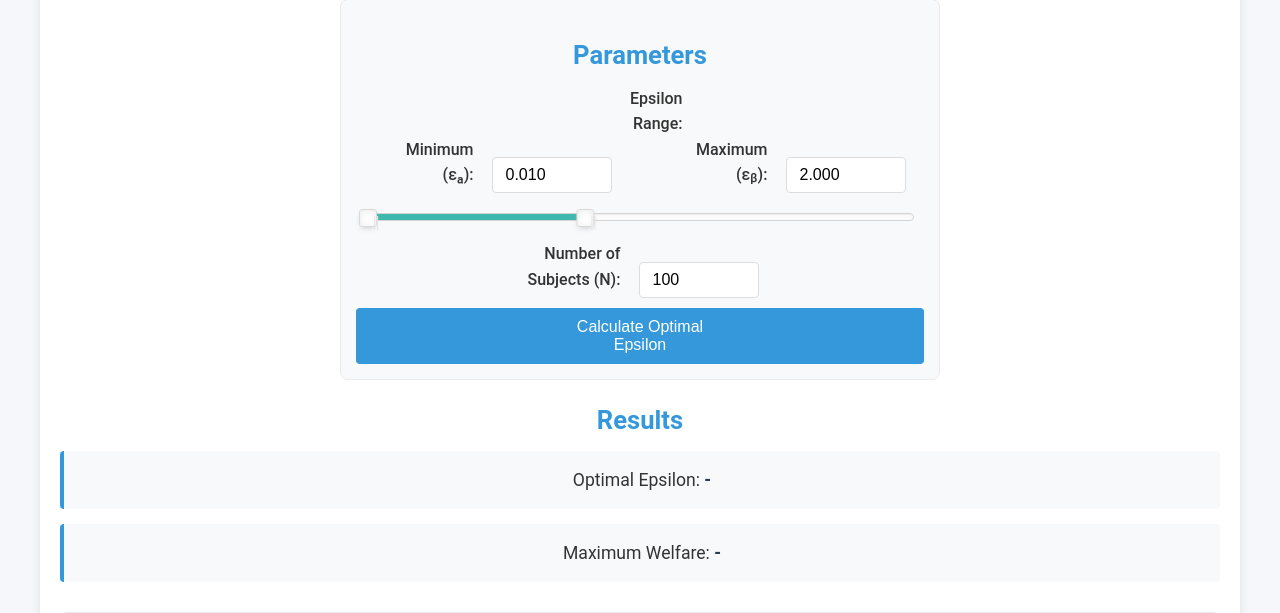
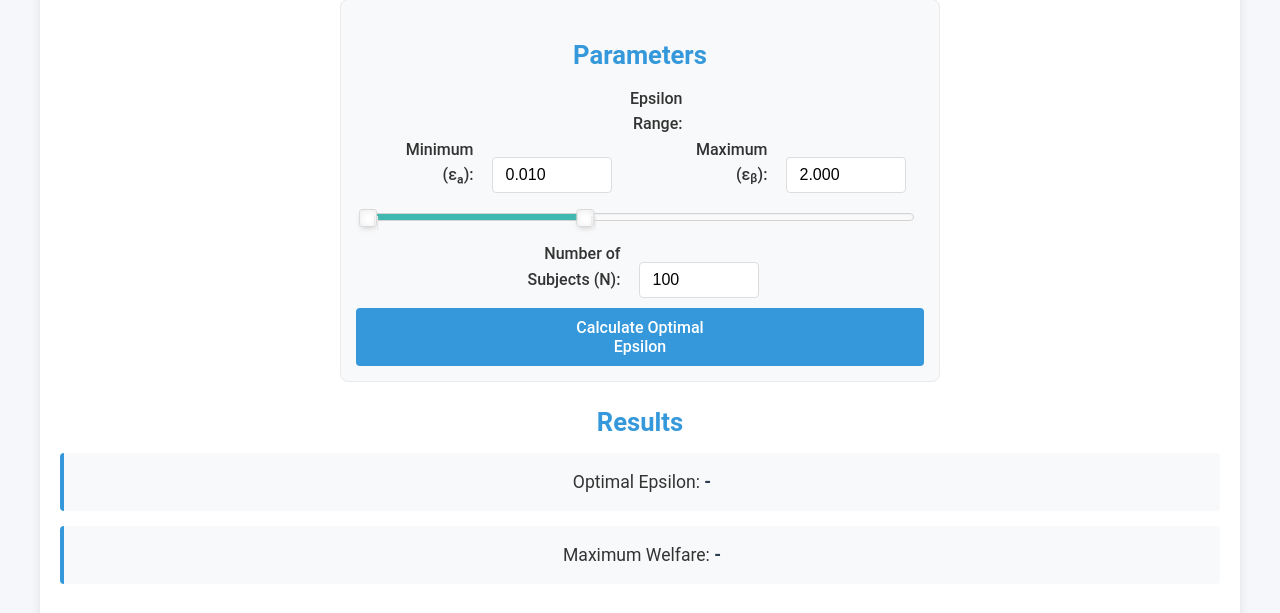
Before and after one commit to jnair37/cs208-tool, a Flask app: page /researchers in a window 1280 px wide. Shown: the part 295-908 px from the top of the page. Run offline with Flask 3, Linux system fonts and the light colour scheme; some libraries are stand-ins or nearby versions.

Commit message:
font standardize

```diff
--- a/static/css/style.css
+++ b/static/css/style.css
@@ -144,6 +144,7 @@
     font-size: 16px;
     transition: background-color 0.2s ease;
     margin-top: 10px;
+    font-family: 'Roboto', 'Segoe UI', Tahoma, Geneva, Verdana, sans-serif;
   }
 
   .home-setup button {
```
